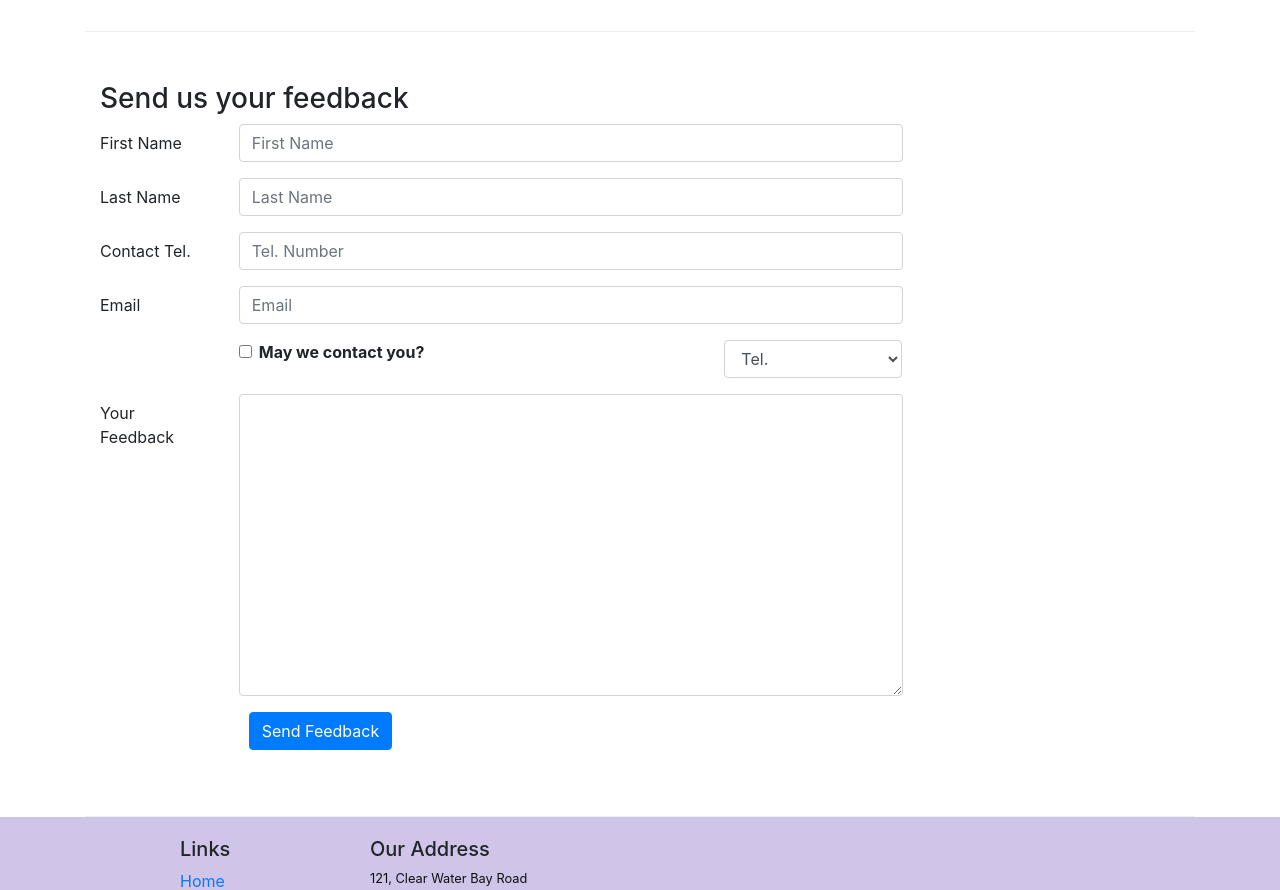
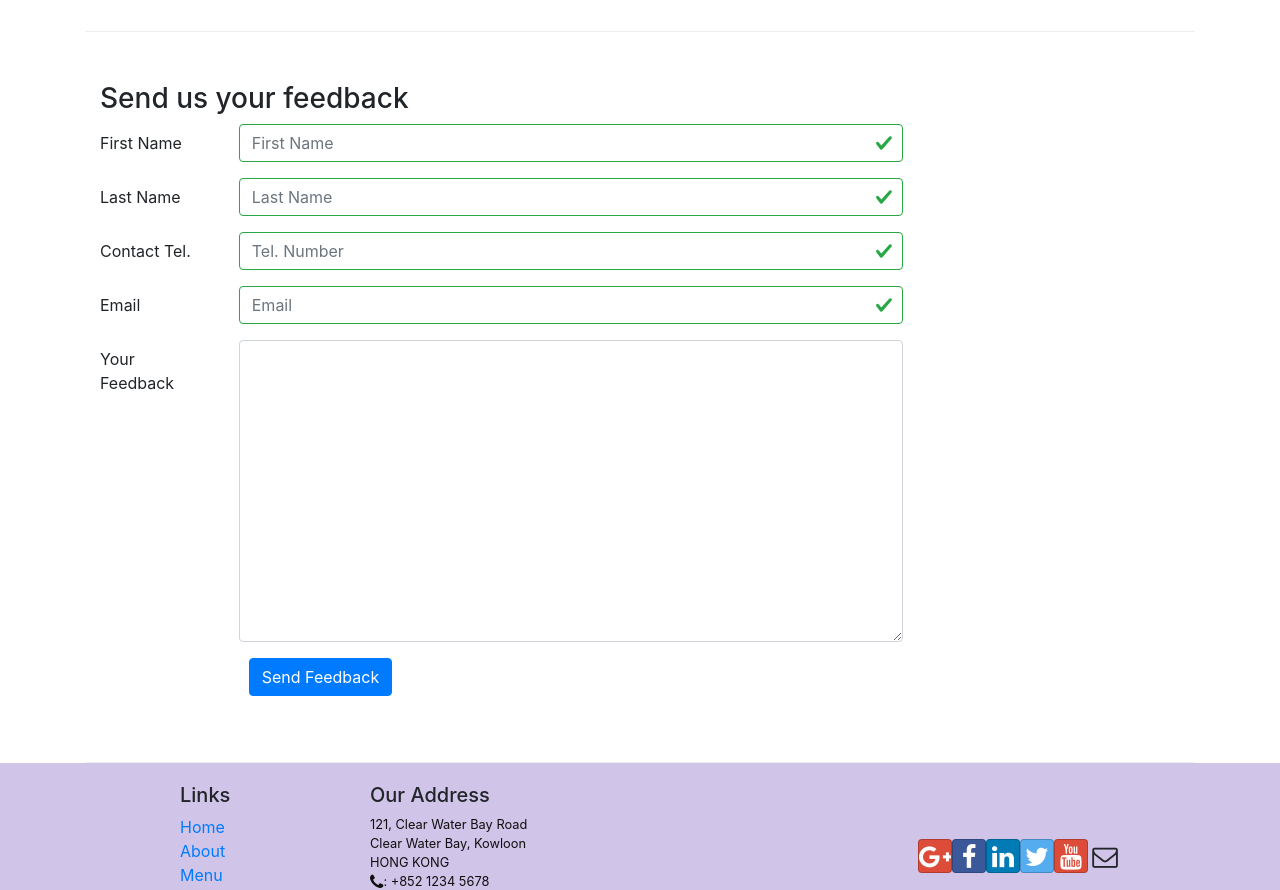
Before and after one commit to socopoko/confusion-react, a React (Create React App) app: page /contactus in a window 1280 px wide. Shown: the part 840-1730 px from the top of the page. Built offline with nearby package versions, Linux system fonts and the light colour scheme.

Commit message:
controlled form validation

```diff
--- a/src/components/ContactComponent.js
+++ b/src/components/ContactComponent.js
@@ -1,5 +1,5 @@
 import React, { Component } from 'react';
-import { Breadcrumb, BreadcrumbItem, Button, Form, FormGroup, Label, Input, Col } from 'reactstrap';
+import { Breadcrumb, BreadcrumbItem, Button, Form, FormGroup, FormFeedback, Label, Input, Col } from 'reactstrap';
 import { Link } from 'react-router-dom';
 
 class Contact extends Component {
@@ -13,10 +13,17 @@ class Contact extends Component {
             email: '',
             agree: false,
             contactType: 'Tel.',
-            message: ''
+            message: '',
+            touched: {
+                firstname: false,
+                lastname: false,
+                telnum: false,
+                email: false
+            }
         }
         this.handleSubmit = this.handleSubmit.bind(this);
         this.handleInputChange = this.handleInputChange.bind(this);
+        this.handleBlur = this.handleBlur.bind(this);
     }
 
     handleInputChange(event) {
@@ -35,7 +42,43 @@ class Contact extends Component {
         event.preventDefault();
     }
 
+    handleBlur = (field) => (evt) => {
+        this.setState({
+            touched: { ...this.state.touched, [field]: true }
+        });
+    }
+
+    validate(firstname, lastname, telnum, email) {
+        const errors = {
+            firstname: '',
+            lastname: '',
+            telnum: '',
+            email: ''
+        };
+
+        if(this.state.touched.firstname && firstname.length < 3)
+            errors.firstname = 'First Name should be >= 3 characters';
+        if(this.state.touched.firstname && firstname.length > 10)
+            errors.firstname = 'First Name should be <= 10 characters';
+
+        if (this.state.touched.lastname && lastname.length < 3)
+            errors.lastname = 'Last Name should be >= 3 characters';
+        if (this.state.touched.lastname && lastname.length > 10)
+            errors.lastname = 'Last Name should be <= 10 characters';
+
+        const reg = /^\d+$/;
+        if (this.state.touched.telnum && !reg.test(telnum))
+            errors.telnum = 'Tel. Number should contain only numbers';
+
+        if(this.state.touched.email && email.split('').filter(x => x === '@').length !== 1)
+            errors.email = 'Email should contain a @';
+
+        return errors;
+    }
+
     render() {
+        const errors = this.validate(this.state.firstname, this.state.lastname, this.state.telnum, this.state.email);
+
         return (
             <div className="container">
                 <div className="row">
@@ -81,42 +124,55 @@ class Contact extends Component {
                     <div className="col-12 col-md-9">
                         <Form onSubmit={this.handleSubmit}>
                             <FormGroup row>
-                                <Label htmlFor="firstname" md={2}> First Name </Label>
+                                <Label htmlFor="firstname" md={2}>First Name</Label>
                                 <Col md={10}>
-                                    <Input onChange={this.handleInputChange} type="text" id="firstname" name="firstname" placeholder="First Name" value={this.state.firstname} />
+                                    <Input type="text" id="firstname" name="firstname"
+                                        placeholder="First Name"
+                                        value={this.state.firstname}
+                                        valid={errors.firstname === ''}
+                                        invalid={errors.firstname !== ''}
+                                        onBlur={this.handleBlur('firstname')}
+                                        onChange={this.handleInputChange} />
+                                    <FormFeedback>{errors.firstname}</FormFeedback>
                                 </Col>
                             </FormGroup>
                             <FormGroup row>
-                                <Label htmlFor="lastname" md={2}> Last Name </Label>
+                                <Label htmlFor="lastname" md={2}>Last Name</Label>
                                 <Col md={10}>
-                                    <Input onChange={this.handleInputChange}  type="text" id="lastname" name="lastname" placeholder="Last Name" value={this.state.lastname} />
+                                    <Input type="text" id="lastname" name="lastname"
+                                        placeholder="Last Name"
+                                        value={this.state.lastname}
+                                        valid={errors.lastname === ''}
+                                        invalid={errors.lastname !== ''}
+                                        onBlur={this.handleBlur('lastname')}
+                                        onChange={this.handleInputChange} />
+                                    <FormFeedback>{errors.lastname}</FormFeedback>
                                 </Col>
                             </FormGroup>
                             <FormGroup row>
-                                <Label htmlFor="telnum" md={2}> Contact Tel. </Label>
+                                <Label htmlFor="telnum" md={2}>Contact Tel.</Label>
                                 <Col md={10}>
-                                    <Input onChange={this.handleInputChange}  type="tel" id="telnum" name="telnum" placeholder="Tel. Number" value={this.state.telnum} />
+                                    <Input type="tel" id="telnum" name="telnum"
+                                        placeholder="Tel. Number"
+                                        value={this.state.telnum}
+                                        valid={errors.telnum === ''}
+                                        invalid={errors.telnum !== ''}
+                                        onBlur={this.handleBlur('telnum')}
+                                        onChange={this.handleInputChange} />
+                                    <FormFeedback>{errors.telnum}</FormFeedback>
                                 </Col>
                             </FormGroup>
                             <FormGroup row>
-                                <Label for="email" md={2}> Email </Label>
+                                <Label htmlFor="email" md={2}>Email</Label>
                                 <Col md={10}>
-                                    <Input onChange={this.handleInputChange}  type="email" id="email" name="email" placeholder="Email" value={this.state.email} />
-                                </Col>
-                            </FormGroup>
-                            <FormGroup row>
-                                <Col md={{size: 6, offset: 2}}>
-                                    <FormGroup check>
-                                        <Label check>
-                                            <Input onChange={this.handleInputChange}  type="checkbox" name="agree" checked={this.state.agree} /> {' '}<strong>May we contact you?</strong>
-                                        </Label>
-                                    </FormGroup>
-                                </Col>
-                                <Col md={{ size: 3, offset: 1 }}>
-                                    <Input onChange={this.handleInputChange}  type="select" name="contactType" value={this.state.contactType}>
-                                        <option>Tel.</option>
-                                        <option>Email</option>
-                                    </Input>
+                                    <Input type="email" id="email" name="email"
+                                        placeholder="Email"
+                                        value={this.state.email}
+                                        valid={errors.email === ''}
+                                        invalid={errors.email !== ''}
+                                        onBlur={this.handleBlur('email')}
+                                        onChange={this.handleInputChange} />
+                                    <FormFeedback>{errors.email}</FormFeedback>
                                 </Col>
                             </FormGroup>
                             <FormGroup row>
```
